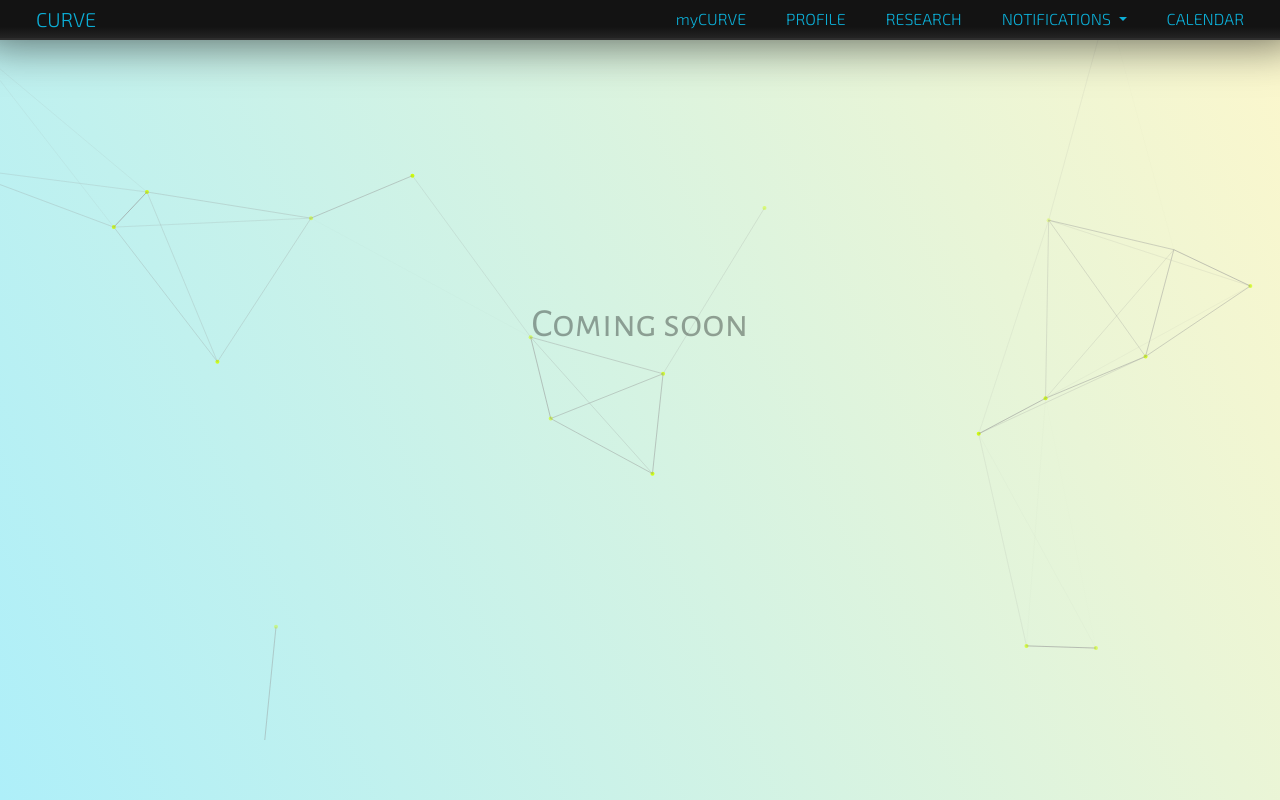
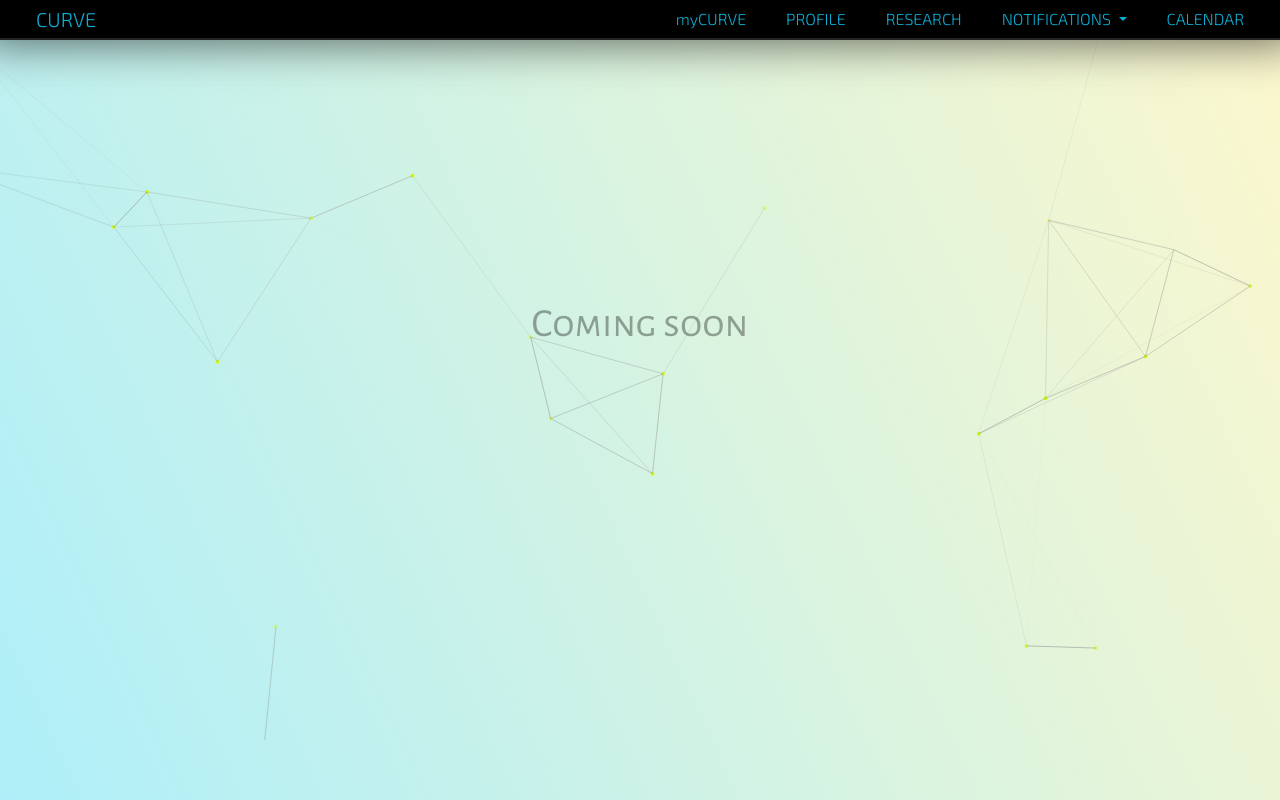
Before and after one commit to CURVE-RESEARCH/curve-research.github.io, a plain HTML site: page index.html in a window 1280 px wide. Drawn offline with nearby package versions, Linux system fonts and the light colour scheme.

Commit message:
removed gradient nav background

```diff
--- a/css/style.css
+++ b/css/style.css
@@ -26,7 +26,6 @@ body {
 
 .navbar{
     background: black;
-    background-image: linear-gradient(rgb(19, 19, 19) 70%, rgb(83, 83, 83, 0.428));
     border-bottom-style: solid;
     border-bottom-width: 2px;
     border-bottom-color: rgba(83, 83, 83, 0.428);
```
Also changed, not shown: index.html (+0 -1 lines).
